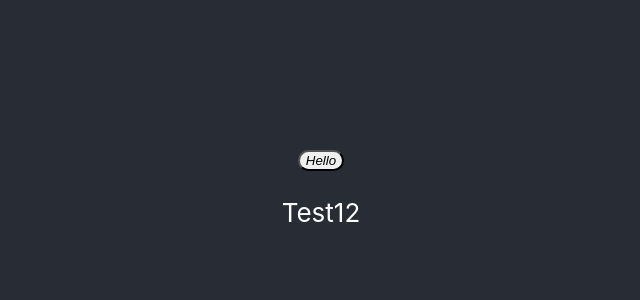
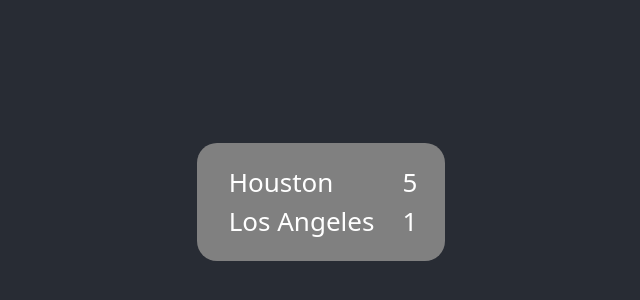
Before and after one commit to drewcgibbons/proj, a React (Create React App) app: page / in a window 1280 px wide. Shown: the part 198-498 px from the top of the page, without its empty margins (319-959 px from the left). Built offline with nearby package versions, Linux system fonts and the light colour scheme.

Commit message:
Integrated react-bootstrap, created Card, ScoreRow, Root

```diff
--- a/package.json
+++ b/package.json
@@ -10,8 +10,10 @@
     "@types/node": "^16.18.125",
     "@types/react": "^18.3.18",
     "@types/react-dom": "^18.3.5",
+    "bootstrap": "^5.3.3",
     "cra-template-typescript": "1.2.0",
     "react": "^19.0.0",
+    "react-bootstrap": "^2.10.9",
     "react-dom": "^19.0.0",
     "react-router-dom": "^7.1.5",
     "react-scripts": "5.0.1",
--- a/src/App.tsx
+++ b/src/App.tsx
@@ -5,12 +5,13 @@
 import Text from './components/Text/Text.tsx'
 import {BrowserRouter, Routes, Route} from "react-router-dom"
 import Root from './pages/Root.tsx'
+import ScoreRow from './components/ScoreRow/ScoreRow.tsx';
 
 function App() {
   return (
     <BrowserRouter>
       <Routes>
-        <Route path="/" element={<Root />}>
+        <Route path="/" element={<Root/> }>
           {/* <Route index element={<Home />} />
           <Route path="blogs" element={<Blogs />} />
           <Route path="contact" element={<Contact />} />
--- /dev/null
+++ b/src/components/Card/Card.css
@@ -0,0 +1,6 @@
+.Card{
+    background-color: gray;
+    /* border-style: solid; */
+    border-radius: 20px;
+    padding: 20px;
+}
--- /dev/null
+++ b/src/components/Card/Card.tsx
@@ -0,0 +1,14 @@
+import React from 'react';
+import "./Card.css";
+import ScoreRow from '../ScoreRow/ScoreRow.tsx';
+
+function Card(){
+    return (
+        <div className="Card">
+            <ScoreRow teamName='Houston' score={5}/>
+            <ScoreRow teamName='Los Angeles' score = {1}/>
+        </div>
+    );
+}
+
+export default Card;
--- /dev/null
+++ b/src/components/ScoreRow/ScoreRow.css
@@ -0,0 +1,4 @@
+/* .column{
+    float : left;
+    width : 50%;
+} */
--- /dev/null
+++ b/src/components/ScoreRow/ScoreRow.tsx
@@ -0,0 +1,23 @@
+import React from 'react';
+import "./ScoreRow.css";
+import Container from 'react-bootstrap/Container';
+import Row from 'react-bootstrap/Row';
+import Col from 'react-bootstrap/Col';
+
+interface ScoreRowProps{
+    teamName : string,
+    score : number
+}
+
+function ScoreRow({teamName, score} : ScoreRowProps){
+    return (
+        <Container>
+            <Row>
+                <Col xs={10}>{teamName}</Col>
+                <Col xs={2}>{score}</Col>
+            </Row>
+        </Container>
+    );
+}
+
+export default ScoreRow;
--- a/src/index.tsx
+++ b/src/index.tsx
@@ -3,6 +3,7 @@
 import './index.css';
 import App from './App.tsx';
 import reportWebVitals from './reportWebVitals.ts';
+import 'bootstrap/dist/css/bootstrap.min.css'
 
 const root = ReactDOM.createRoot(
   document.getElementById('root') as HTMLElement
--- a/src/pages/Root.css
+++ b/src/pages/Root.css
@@ -2,9 +2,9 @@
     align-items: center;
     background-color: #282c34;
     min-height: 100vh;
+    min-width: 100vw;
     display: flex;
     flex-direction: column;
-    align-items: center;
     justify-content: center;
     font-size: calc(10px + 2vmin);
     color: white;
--- a/src/pages/Root.tsx
+++ b/src/pages/Root.tsx
@@ -2,13 +2,16 @@
 import Button from '../components/Button/Button.tsx';
 import Text from '../components/Text/Text.tsx';
 import "./Root.css"
+import Card from '../components/Card/Card.tsx';
+import ScoreRow from '../components/ScoreRow/ScoreRow.tsx';
+import Container from 'react-bootstrap/Container';
+import { Row } from 'react-bootstrap';
 
 function Root(){
     return (
-        <div className='Root'>
-            <Button></Button>
-            <Text>Test12</Text>
-        </div>
+        <Container className ="Root">
+            <Card/>
+        </Container>
     );
 
 }
```
Also changed, not shown: 1 other file (tests, documents, lock files or other folders).
